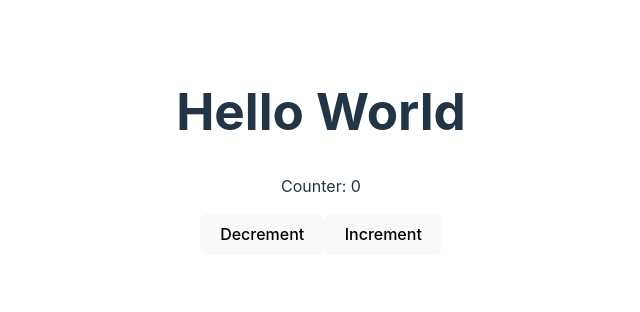
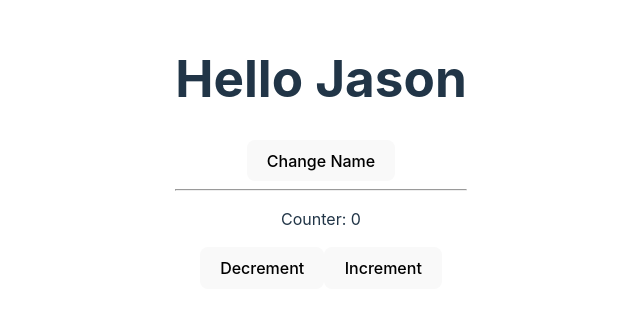
Before and after one commit to abasile1-tech/react_practice_1, a React (Vite) app: page / in a window 1280 px wide. Shown: the part 248-560 px from the top of the page, without its empty margins (319-959 px from the left). Built offline with nearby package versions, Linux system fonts and the light colour scheme.

Commit message:
more practice using the state hook. I changed the name

```diff
--- a/src/App.jsx
+++ b/src/App.jsx
@@ -3,6 +3,7 @@
 
 function App() {
   const [counter, setCounter] = useState(0);
+  const [name, setName] = useState("Jason");
 
   const increment = () => {
     setCounter(counter + 1);
@@ -14,7 +15,9 @@
 
   return (
     <>
-      <h1>Hello World</h1>
+      <h1>Hello {name}</h1>
+      <button onClick={() => setName("Bob")}>Change Name</button>
+      <hr />
       <p>Counter: {counter}</p>
       <button onClick={decrement}>Decrement</button>
       <button onClick={increment}>Increment</button>
```
